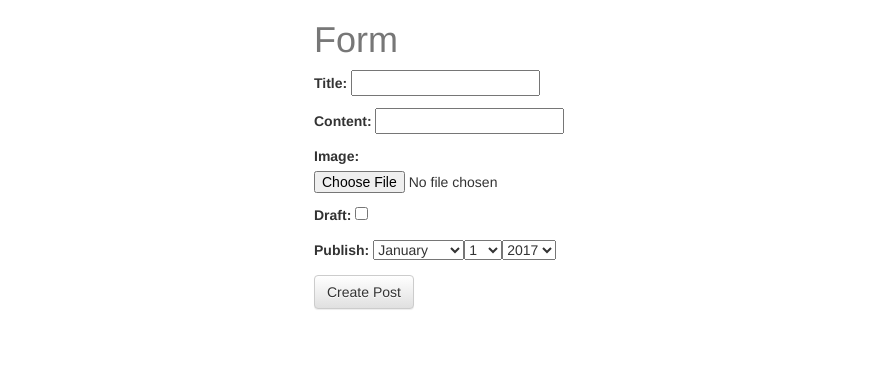
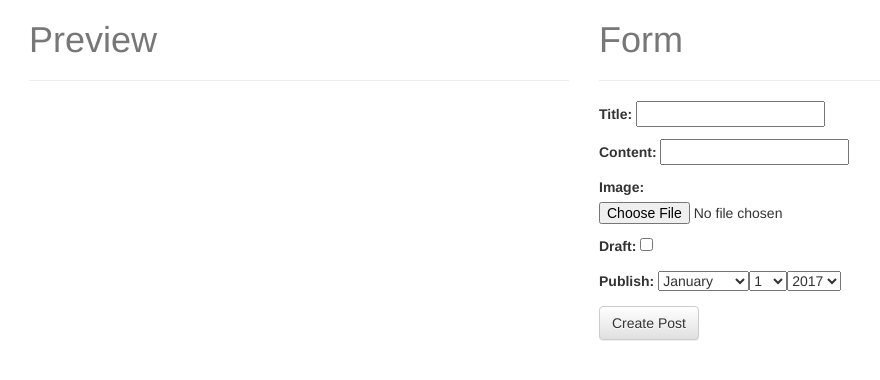
Before and after one commit to maxwfy/adv-blog, a Django app: template templates/post_form.html in a window 1280 px wide. Shown: the top 380 px of the page, without its empty margins (56-936 px from the left). Run offline with Django 3.2, Linux system fonts and the light colour scheme; the template is opened without the code that fills it: values that come from a table or form of the project are taken from there, others are empty; some libraries are stand-ins or nearby versions.

Commit message:
realtime preview editing with jquery

```diff
--- a/blog/settings.py
+++ b/blog/settings.py
@@ -38,11 +38,15 @@ INSTALLED_APPS = [
     'django.contrib.messages',
     'django.contrib.staticfiles',
     # third party app
+    'crispy_forms',
+    'markdown_deux',
     'pagedown',
 
     # local app
     'posts',
 ]
+
+CRISPY_TEMPLATE_PACK = 'boostrap3'
 
 MIDDLEWARE_CLASSES = [
     'django.middleware.security.SecurityMiddleware',
--- a/posts/forms.py
+++ b/posts/forms.py
@@ -6,7 +6,7 @@ from .models import Post
 
 
 class PostForm(forms.ModelForm):
-	content = forms.CharField(widget=PagedownWidget)
+	content = forms.CharField(widget=PagedownWidget(show_preview=False))
 	publish = forms.DateField(widget=forms.SelectDateWidget)
 	class Meta:
 		model = Post
--- a/posts/models.py
+++ b/posts/models.py
@@ -5,8 +5,10 @@ from django.core.urlresolvers import reverse
 from django.db import models
 from django.db.models.signals import pre_save
 from django.utils import timezone
+from django.utils.safestring import mark_safe
+from django.utils.text import slugify
 
-from django.utils.text import slugify
+from markdown_deux import markdown
 # Create your models here.
 # MVC MODEL VIEW CONTROLLER
 
@@ -65,6 +67,11 @@ class Post(models.Model):
     class Meta:
         ordering = ["-timestamp", "-updated"]
 
+    def get_markdown(self):
+        content = self.content
+        markdown_text = markdown(content)
+        return mark_safe(markdown_text)
+
 
 
 def create_slug(instance, new_slug=None):
--- a/templates/base.html
+++ b/templates/base.html
@@ -2,7 +2,7 @@
 <!--DOCTYPE html -->
 <html>
 <head>
-<title>{% block head_title %}Try Django 1.9{% endblock head_title %}</title>
+<title>{% block head_title %}Adv Blog{% endblock head_title %}</title>
 <!-- Latest compiled and minified CSS -->
 <link rel="stylesheet" href="https://maxcdn.bootstrapcdn.com/bootstrap/3.3.6/css/bootstrap.min.css" integrity="sha384-1q8mTJOASx8j1Au+a5WDVnPi2lkFfwwEAa8hDDdjZlpLegxhjVME1fgjWPGmkzs7" crossorigin="anonymous">
 
@@ -51,14 +51,49 @@ fjs.parentNode.insertBefore(js, fjs);
 $(document).ready(function(){
     $(".content-markdown").each(function(){
             var content = $(this).text()
-            console.log(content)
             var markedContent = marked(content)
-            console.log(markedContent)
             $(this).html(markedContent)
     })
-    $(".content-markdown img").each(function(){
-    	$(this).addClass("img-responsive")
+    $(".post-detail-item img").each(function(){
+    	$(this).addClass("img-responsive");
+
     })
+
+        // preview-title
+    	// preview-content
+
+
+    	var contentInput = $("#id_content");
+
+
+    	function setContent(value){
+    		var markedContent = marked(value)
+    		$("#preview-content").html(markedContent)
+    		$("#preview-content img").each(function(){
+    			$(this).addClass("img-responsive")
+    		})
+    	}
+    	setContent(contentInput.val())
+
+    	contentInput.keyup(function(){
+    		var newContent = $(this).val()
+    		setContent(newContent)
+    	})
+
+    	var titleInput = $("#id_title");
+
+
+    	function setTitle(value){
+    		$("#preview-title").text(value)
+    	}
+
+    	setTitle(titleInput.val())
+
+    	titleInput.keyup(function(){
+    		var newContent = $(this).val()
+    		setTitle(newContent)
+    	})
+
 })
 </script>
 </body>
--- a/templates/post_detail.html
+++ b/templates/post_detail.html
@@ -43,7 +43,7 @@ Linkedin
 <div class='row'>
 <div class='col-sm-12'>
 
-<div class="content-markdown">{{ instance.content }}</div>
+<div class="post-detail-item">{{ instance.get_markdown }}</div>
 
 
 <hr/>
--- a/templates/post_form.html
+++ b/templates/post_form.html
@@ -8,9 +8,18 @@
 
 
 {% block content %}
-<div class='col-sm-6 col-sm-offset-3'>
+<div class="col-sm-6">
+	<h1>Preview</h1>
+	<hr>
+	<div class="content-preview">
+		<h3 id="preview-title"></h3>
+		<p id="preview-content"></p>
+	</div>
+</div>
+
+<div class='col-sm-6'>
 <h1>Form</h1>
-
+<hr>
 <form method='POST' action='' enctype='multipart/form-data'>{% csrf_token %}
 {{ form.as_p }}
 <input type='submit' class='btn btn-default' value='Create Post' />
--- a/templates/post_list.html
+++ b/templates/post_list.html
@@ -15,11 +15,11 @@
         {% if obj.image %}
          <img src='{{ obj.image.url }}' class='img-responsive' />
         {% endif %}
-      <div class="caption">
+      <div class="caption post-detail-item">
         {% if obj.draft %}<h3>Staff only: Draft</h3>{% endif %} {% if obj.publish > today %}<h3>Staff Only: Future Post</h3>{% endif %}
         <h3><a href='{{ obj.get_absolute_url }}'>{{ obj.title }}</a> <small>{{ obj.publish }}</small></h3>
         {% if obj.user.get_full_name %}<p>Author: {{ obj.user.get_full_name }}</p>{% endif %}
-        <p class="content-markdown">{{ obj.content }}</p>
+        {{ obj.get_markdown|truncatechars_html:9 }}
         <p><a href="{{ obj.get_absolute_url }}" class="btn btn-primary" role="button">View</a></p>
       </div>
     </div>
```
Also changed, not shown: db.sqlite3, 3 other files.
